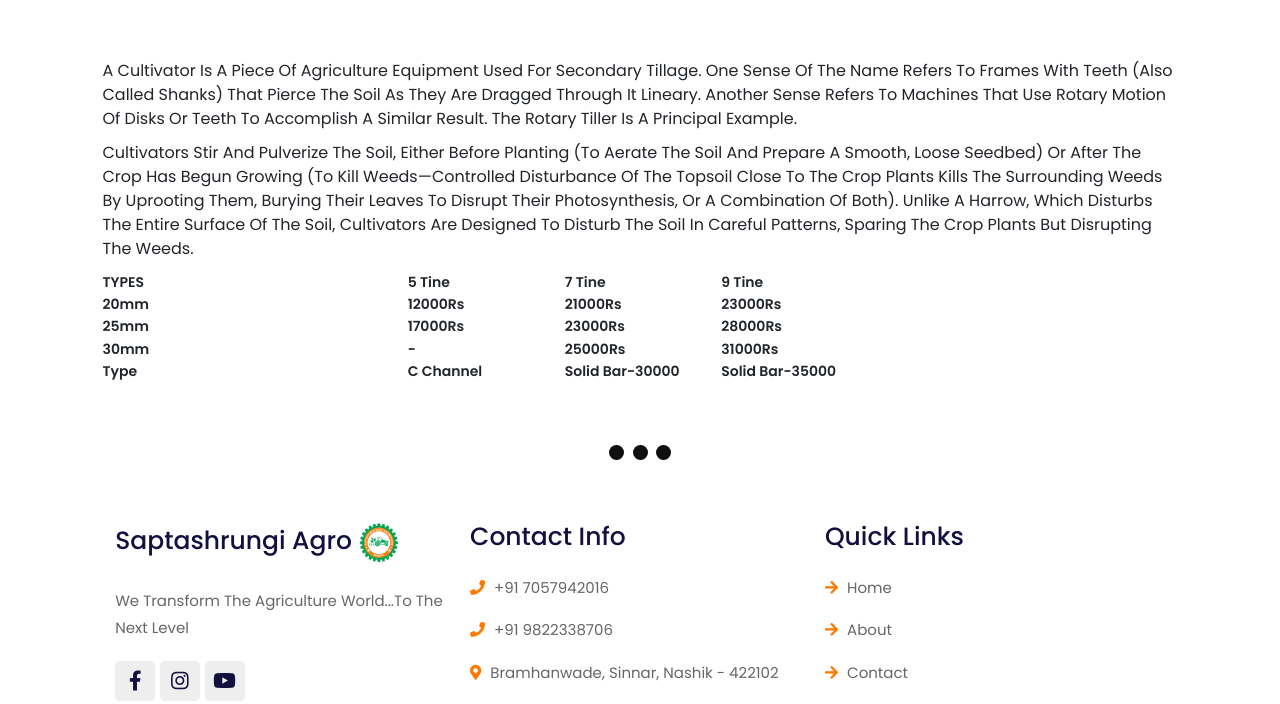
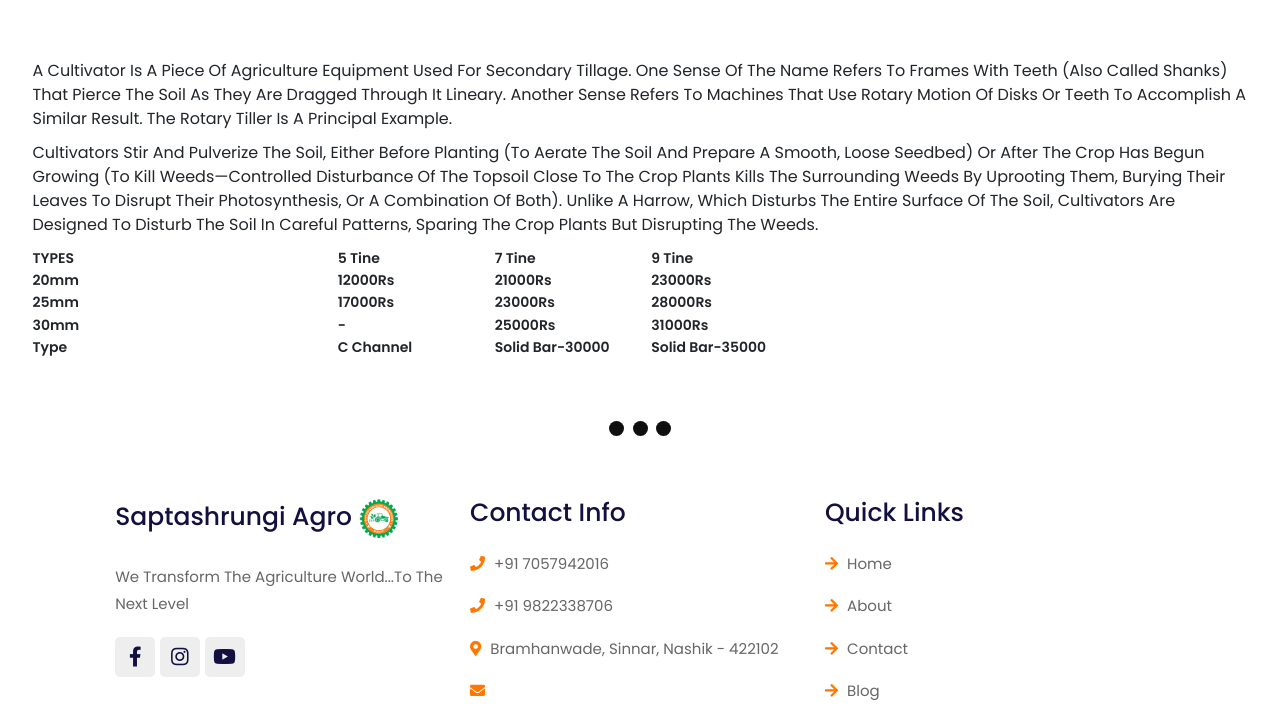
Before and after one commit to rohanmalve/s_Agro, a Django app: page /blog/cultivator in a window 1280 px wide. Shown: the part 546-1250 px from the top of the page. Run offline with Django 4.2, Linux system fonts and the light colour scheme; data comes from the database, SQL or seed files in the repository; some libraries are stand-ins or nearby versions.

Commit message:
Update post.html

```diff
--- a/template/post.html
+++ b/template/post.html
@@ -69,11 +69,11 @@
 </head>
 
 <body>
-    <div class="container">
-        <center><div class="imgC d-block">
+    <div class="container-fluid">
+        <center><div class="imgC">
             <img class="post-img" src="/media/{{post.image}}" alt="Card image cap" class="rounded mx-auto d-block"  >
         </div></center>
-        <div class="post-body d-block">
+        <div class="post-body">
             <p class="post-text">{{post.content | safe}}</p>
         </div>
         <!-- <div class="block">
```
